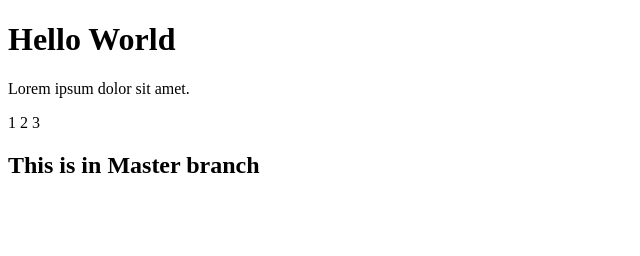
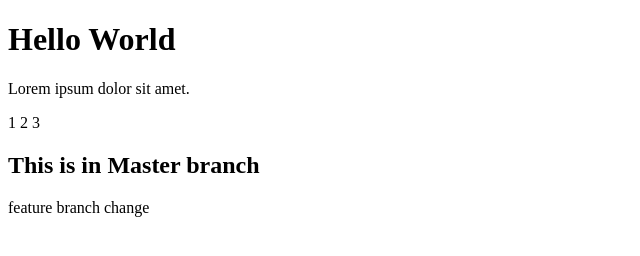
Before and after one commit to Anugrahanu03/LearningGIt, a plain HTML site: page index.html in a window 1280 px wide. Shown: the whole page, without its empty margins (0-640 px from the left). Drawn offline with Linux system fonts and the light colour scheme.

Commit message:
feature change

```diff
--- a/index.html
+++ b/index.html
@@ -12,5 +12,6 @@
   <p>1 2 3</p>
 
   <h2>This is in Master branch</h2>
+  <p>feature branch change</p>
 </body>
 </html>
```
